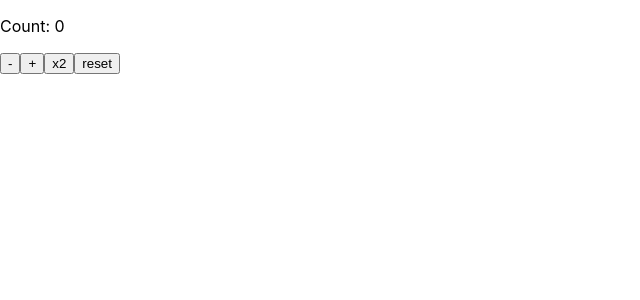
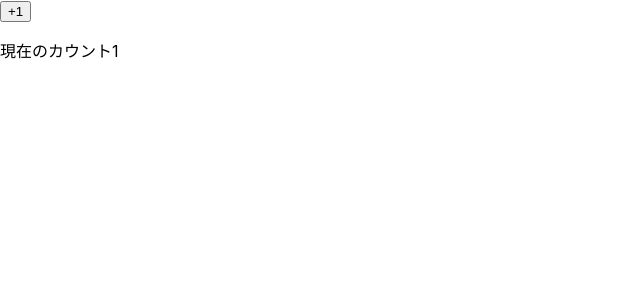
Before and after one commit to orangeman7201/react-sample, a React (Create React App) app: page / in a window 1280 px wide. Shown: the top 300 px of the page, without its empty margins (0-640 px from the left). Built offline with nearby package versions, Linux system fonts and the light colour scheme.

Commit message:
useCallbackコンポーネントを記述

```diff
--- /dev/null
+++ b/src/components/Parent.tsx
@@ -0,0 +1,50 @@
+import React, { memo, useState, useCallback } from 'react'
+
+type FizzProps = {
+  isFizz: boolean
+}
+
+const Fizz = (props: FizzProps) => {
+  const { isFizz } = props
+  console.log('Fizが再描画されました。', `isFizz=${isFizz}`)
+  return <span>{ isFizz ? 'Fizz' : '' }</span>
+}
+
+type BuzzProps = {
+  isBuzz: boolean
+  onClick: () => void
+}
+
+const Buzz = memo<BuzzProps>((props) => {
+  const { isBuzz, onClick } = props
+  console.log('Buzが再描画されました。', `isBuzz=${isBuzz}`)
+  return (
+    <span onClick={onClick}>
+    {isBuzz ? 'buzz' : ''}
+    </span>
+  )
+})
+
+export const Parent = () => {
+  const [count, setCount] = useState(1)
+  const isFizz = count % 3 === 0
+  const isBuzz = count % 5 === 0
+  const onBuzzClick = useCallback(() => {
+    console.log('Buzzがクリックされました')
+  }, [])
+
+
+
+  console.log('親コンポーネントが再描画されました', `count=${count}`)
+
+  return (
+    <div>
+      <button onClick={() => setCount(count + 1)}>+1</button>
+      <p>{`現在のカウント${count}`}</p>
+      <p>
+        <Fizz isFizz={isFizz}/>
+        <Buzz isBuzz={isBuzz} onClick={onBuzzClick}/>
+      </p>
+    </div>
+  )
+}
--- a/src/index.tsx
+++ b/src/index.tsx
@@ -9,6 +9,7 @@
 import ContextSample from './components/ContextSample';
 import Counter from './components/Counter';
 import Reducer from './components/Reducer';
+import { Parent } from './components/Parent';
 import reportWebVitals from './reportWebVitals';
 
 const root = ReactDOM.createRoot(
@@ -16,11 +17,11 @@
 );
 root.render(
   <React.StrictMode>
-    <Reducer initialValue={0} />
+    <Parent />
   </React.StrictMode>
 );
 
 // If you want to start measuring performance in your app, pass a function
 // to log results (for example: reportWebVitals(console.log))
 // or send to an analytics endpoint. Learn more: https://bit.ly/CRA-vitals
-reportWebVitals();
+// reportWebVitals();
```
